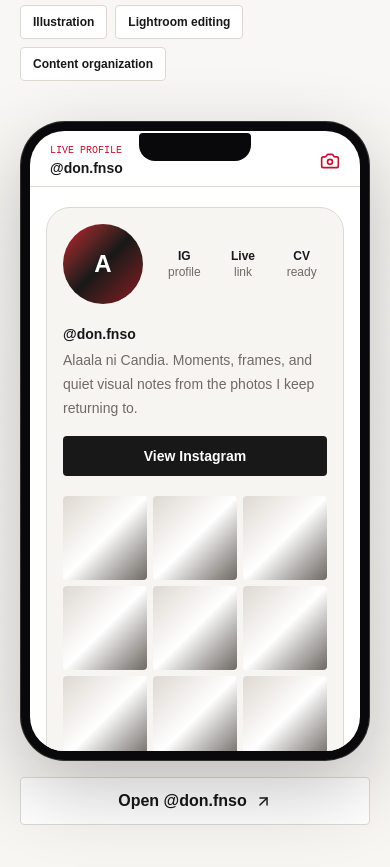
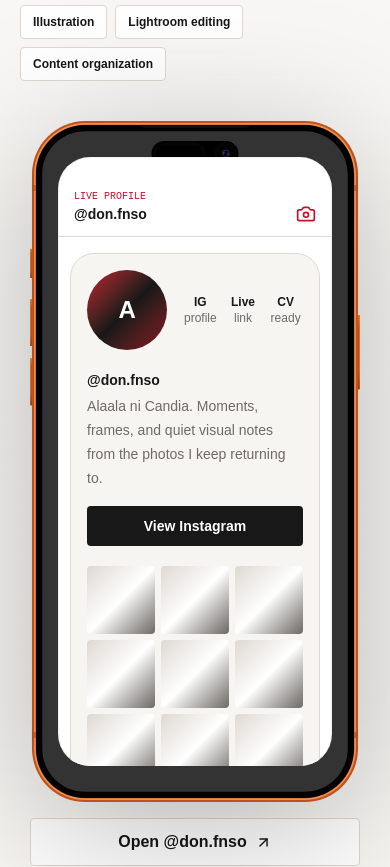
Before and after one commit to Aruchizu/portfolio, a Next.js app: page / in a window 390 px wide. Shown: the part 2620-3487 px from the top of the page. Built offline with nearby package versions, Linux system fonts and the light colour scheme; no server answers; the database is empty.

Commit message:
Use iPhone SVG for Instagram mockup

```diff
--- a/src/app/page.tsx
+++ b/src/app/page.tsx
@@ -12,6 +12,7 @@ import {
   CONTACT_EMAIL,
   CV_DOWNLOAD_PATH,
   INSTAGRAM_EMBED_HTML,
+  INSTAGRAM_PHONE_FRAME_PATH,
   INSTAGRAM_PROFILE_URL,
   INSTAGRAM_USERNAME,
   PROFILE_HIGHLIGHTS,
@@ -182,6 +183,7 @@ export default async function Home() {
         <div className="lg:col-start-2 lg:row-span-2">
           <InstagramPhoneMockup
             embedHtml={INSTAGRAM_EMBED_HTML}
+            phoneFramePath={INSTAGRAM_PHONE_FRAME_PATH}
             profileUrl={INSTAGRAM_PROFILE_URL}
             username={INSTAGRAM_USERNAME}
           />
--- a/src/components/instagram-phone-mockup.tsx
+++ b/src/components/instagram-phone-mockup.tsx
@@ -1,16 +1,19 @@
 "use client";
 
 import { ArrowUpRight, Camera } from "lucide-react";
+import Image from "next/image";
 import { useEffect, useRef, useState } from "react";
 
 type InstagramPhoneMockupProps = {
   embedHtml: string;
+  phoneFramePath: string;
   profileUrl: string;
   username: string;
 };
 
 export function InstagramPhoneMockup({
   embedHtml,
+  phoneFramePath,
   profileUrl,
   username,
 }: InstagramPhoneMockupProps) {
@@ -55,12 +58,23 @@ export function InstagramPhoneMockup({
   }, [hasEmbed, embedHtml]);
 
   return (
-    <div className="mx-auto w-full max-w-sm lg:ml-auto" aria-label="Instagram profile preview">
-      <div className="relative rounded-[2.8rem] bg-[#09090b] p-2.5 shadow-[0_28px_80px_rgba(0,0,0,0.24),inset_0_0_0_1px_rgba(255,255,255,0.16)]">
-        <div className="absolute left-1/2 top-3 z-20 h-7 w-28 -translate-x-1/2 rounded-b-2xl rounded-t-sm bg-[#09090b]" />
-        <div className="h-[620px] overflow-hidden rounded-[2.15rem] bg-white text-foreground">
+    <div
+      className="mx-auto w-full max-w-[330px] lg:ml-auto"
+      aria-label="Instagram profile preview"
+    >
+      <div className="relative aspect-[79.2/163.5] drop-shadow-[0_28px_70px_rgba(0,0,0,0.26)]">
+        <Image
+          src={phoneFramePath}
+          alt=""
+          aria-hidden="true"
+          fill
+          sizes="330px"
+          unoptimized
+          className="pointer-events-none absolute inset-0 z-0 h-full w-full select-none"
+        />
+        <div className="absolute inset-x-[8.5%] bottom-[5.3%] top-[5.2%] z-10 overflow-hidden rounded-[2rem] bg-white text-foreground shadow-[inset_0_0_0_1px_rgba(0,0,0,0.06)]">
           <div className="flex h-full flex-col">
-            <div className="flex h-14 shrink-0 items-center justify-between border-b border-line px-5 pt-1">
+            <div className="flex h-20 shrink-0 items-end justify-between border-b border-line px-4 pb-3">
               <div>
                 <p className="mono-label text-[10px] uppercase text-austrian-red">
                   live profile
@@ -70,7 +84,7 @@ export function InstagramPhoneMockup({
               <Camera className="text-austrian-red" size={20} />
             </div>
 
-            <div className="min-h-0 flex-1 overflow-y-auto px-4 py-5 [scrollbar-width:thin]">
+            <div className="min-h-0 flex-1 overflow-y-auto px-3 py-4 [scrollbar-width:thin]">
               {hasEmbed ? (
                 <div>
                   <div
--- a/src/lib/profile.ts
+++ b/src/lib/profile.ts
@@ -7,6 +7,8 @@ export const INSTAGRAM_USERNAME = "don.fnso";
 export const INSTAGRAM_PROFILE_URL = "https://www.instagram.com/don.fnso/";
 
 export const INSTAGRAM_EMBED_HTML = "";
+
+export const INSTAGRAM_PHONE_FRAME_PATH = "/IPhone_17_Pro_Max_Vector.svg";
 
 export const PROFILE_SUMMARY =
   "I am Alfonso Raphael Candia, a multidisciplinary creative from Valenzuela City focused on photography, design, and social media visuals. My work started around content, posters, layouts, and image selection, which shaped how I frame eroplano, tanawin, kotse, and tao today: clean, intentional, and built around strong visual rhythm. Outside photography, I also work with Figma, Canva, Lightroom, Procreate, and social media content management.";
```
Also changed, not shown: public/IPhone_17_Pro_Max_Vector.svg (added), 1 other file (tests, documents, lock files or other folders).
